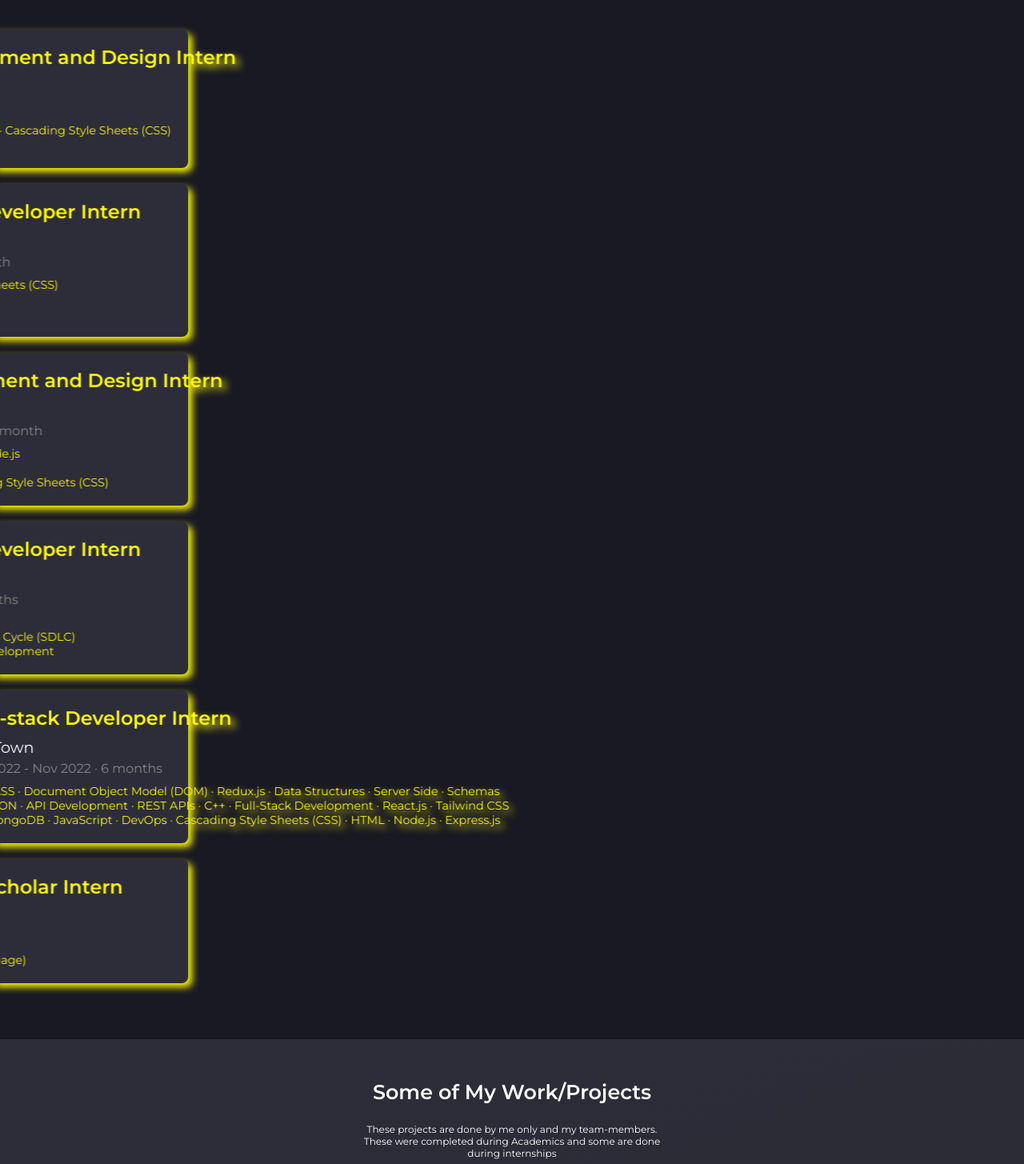
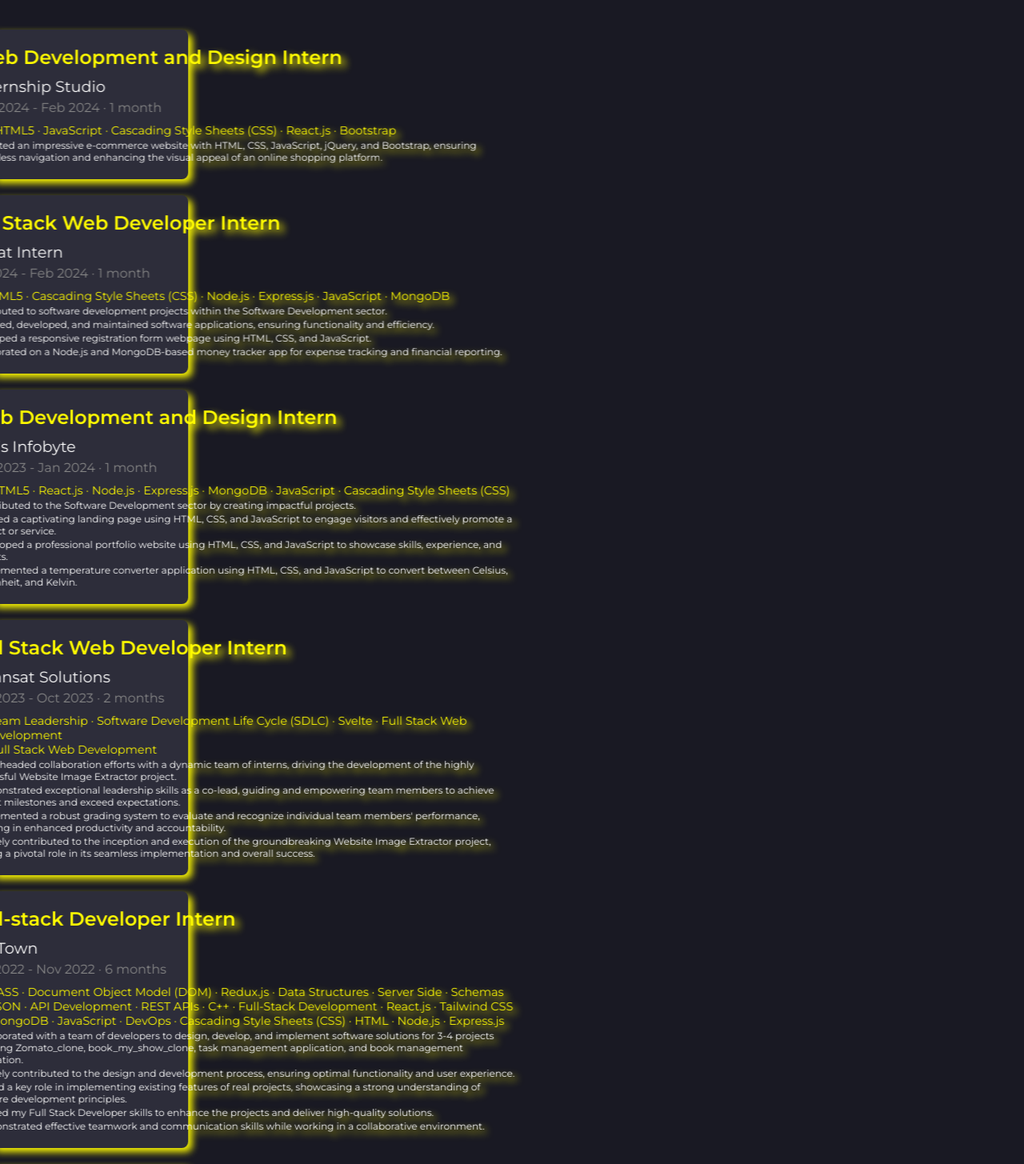
Before and after one commit to Yasshharad/yash_harad_portfolio, a React (Create React App) app: page / in a window 1280 px wide. Shown: the part 2820-4275 px from the top of the page at 80% size. Built offline with nearby package versions, Linux system fonts and the light colour scheme; the HTML template or start-up script is replaced by a standard one.

Commit message:
experience, projects updated

```diff
--- a/src/components/Experience/Experience.jsx
+++ b/src/components/Experience/Experience.jsx
@@ -43,7 +43,7 @@ const ExperienceCard = styled.li`
 const Timeline = styled.div`
   position: absolute;
   width: 3px;
-  height: 580px;
+  height: 850px;
   background-color: #fffb00;
   left: -50px;
   top: 0;
@@ -101,6 +101,11 @@ const CompanyLogo = styled.img`
   height:50px;
   margin-right: 20px;
 `;
+const Description = styled.p`
+  font-size: 12px;
+  color: #fff;
+  margin-top: 2px;
+`;
 
 const Experience = () => {
   return (
@@ -118,11 +123,13 @@ const Experience = () => {
                 <div>
                   <Position>Web Development and Design Intern</Position>
                   <Company>Internship Studio</Company>
-                  <EmploymentDate>Jan 2024 - Present</EmploymentDate>
+                  <EmploymentDate>Jan 2024 - Feb 2024 · 1 month</EmploymentDate>
                   <Responsibilities>
-                    <ResponsibilityItem>· HTML5 · JavaScript · Cascading Style Sheets (CSS) </ResponsibilityItem>
-                    <ResponsibilityItem>· React.js · Bootstrap</ResponsibilityItem>
+                    <ResponsibilityItem>· HTML5 · JavaScript · Cascading Style Sheets (CSS) · React.js · Bootstrap</ResponsibilityItem>
                   </Responsibilities>
+                  <Description>
+                  · Created an impressive e-commerce website with HTML, CSS, JavaScript, jQuery, and Bootstrap, ensuring seamless navigation and enhancing the visual appeal of an online shopping platform.
+                  </Description>
                 </div>
               </Slide>
             </ExperienceCard>
@@ -136,10 +143,20 @@ const Experience = () => {
                   <Company>Bharat Intern</Company>
                   <EmploymentDate>Jan 2024 - Feb 2024 · 1 month</EmploymentDate>
                   <Responsibilities>
-                    <ResponsibilityItem>· HTML5 · Cascading Style Sheets (CSS) </ResponsibilityItem>
-                    <ResponsibilityItem>· Node.js· Express.js </ResponsibilityItem>
-                    <ResponsibilityItem>· JavaScript · MongoDB</ResponsibilityItem>
+                    <ResponsibilityItem>· HTML5 · Cascading Style Sheets (CSS) · Node.js · Express.js · JavaScript · MongoDB</ResponsibilityItem>
                   </Responsibilities>
+                  <Description>
+                  · Contributed to software development projects within the Software Development sector.
+                  </Description>
+                  <Description>
+                  · Designed, developed, and maintained software applications, ensuring functionality and efficiency.
+                  </Description>
+                  <Description>
+                  · Developed a responsive registration form webpage using HTML, CSS, and JavaScript.
+                  </Description>
+                  <Description>
+                  · Collaborated on a Node.js and MongoDB-based money tracker app for expense tracking and financial reporting.
+                  </Description>
                 </div>
               </Slide>
             </ExperienceCard>
@@ -153,10 +170,20 @@ const Experience = () => {
                   <Company>Oasis Infobyte</Company>
                   <EmploymentDate>Dec 2023 - Jan 2024 · 1 month</EmploymentDate>
                   <Responsibilities>
-                    <ResponsibilityItem>· HTML5 · React.js · Node.js</ResponsibilityItem>
-                    <ResponsibilityItem>· Express.js · MongoDB</ResponsibilityItem>
-                    <ResponsibilityItem>· JavaScript · Cascading Style Sheets (CSS)</ResponsibilityItem>
+                    <ResponsibilityItem>· HTML5 · React.js · Node.js · Express.js · MongoDB · JavaScript · Cascading Style Sheets (CSS)</ResponsibilityItem>
                   </Responsibilities>
+                  <Description>
+                  · Contributed to the Software Development sector by creating impactful projects.
+                  </Description>
+                  <Description>
+                  · Created a captivating landing page using HTML, CSS, and JavaScript to engage visitors and effectively promote a product or service.
+                  </Description>
+                  <Description>
+                  · Developed a professional portfolio website using HTML, CSS, and JavaScript to showcase skills, experience, and projects.
+                  </Description>
+                  <Description>
+                  · Implemented a temperature converter application using HTML, CSS, and JavaScript to convert between Celsius, Fahrenheit, and Kelvin.
+                  </Description>
                 </div>
               </Slide>
             </ExperienceCard>
@@ -170,10 +197,21 @@ const Experience = () => {
                   <Company>Alhansat Solutions</Company>
                   <EmploymentDate>Sep 2023 - Oct 2023 · 2 months</EmploymentDate>
                   <Responsibilities>
-                    <ResponsibilityItem>· Team Leadership</ResponsibilityItem>
-                    <ResponsibilityItem>· Software Development Life Cycle (SDLC)</ResponsibilityItem>
-                    <ResponsibilityItem>· Svelte · Full Stack Web Development</ResponsibilityItem>
+                    <ResponsibilityItem>· Team Leadership · Software Development Life Cycle (SDLC) · Svelte · Full Stack Web Development</ResponsibilityItem>
+                    <ResponsibilityItem>· Full Stack Web Development</ResponsibilityItem>
                   </Responsibilities>
+                  <Description>
+                  · Spearheaded collaboration efforts with a dynamic team of interns, driving the development of the highly successful Website Image Extractor project.
+                  </Description>
+                  <Description>
+                  · Demonstrated exceptional leadership skills as a co-lead, guiding and empowering team members to achieve project milestones and exceed expectations.
+                  </Description>
+                  <Description>
+                  · Implemented a robust grading system to evaluate and recognize individual team members' performance, resulting in enhanced productivity and accountability.
+                  </Description>
+                  <Description>
+                  · Actively contributed to the inception and execution of the groundbreaking Website Image Extractor project, playing a pivotal role in its seamless implementation and overall success.
+                  </Description>
                 </div>
               </Slide>
             </ExperienceCard>
@@ -190,6 +228,21 @@ const Experience = () => {
                     <ResponsibilityItem>· JSON · API Development · REST APIs · C++ · Full-Stack Development · React.js · Tailwind CSS</ResponsibilityItem>
                     <ResponsibilityItem>· MongoDB · JavaScript · DevOps · Cascading Style Sheets (CSS) · HTML · Node.js · Express.js</ResponsibilityItem>
                   </Responsibilities>
+                  <Description>
+                  · Collaborated with a team of developers to design, develop, and implement software solutions for 3-4 projects including Zomato_clone, book_my_show_clone, task management application, and book management application.
+                  </Description>
+                  <Description>
+                  · Actively contributed to the design and development process, ensuring optimal functionality and user experience.
+                  </Description>
+                  <Description>
+                  · Played a key role in implementing existing features of real projects, showcasing a strong understanding of software development principles.
+                  </Description>
+                  <Description>
+                  · Utilized my Full Stack Developer skills to enhance the projects and deliver high-quality solutions.
+                  </Description>
+                  <Description>
+                  · Demonstrated effective teamwork and communication skills while working in a collaborative environment.
+                  </Description>
                 </div>
               </Slide>
             </ExperienceCard>
@@ -202,8 +255,11 @@ const Experience = () => {
                   <Company>TwoWaits</Company>
                   <EmploymentDate>June 2022 · 1 month</EmploymentDate>
                   <Responsibilities>
-                    <ResponsibilityItem>Python (Programming Language)</ResponsibilityItem>
+                    <ResponsibilityItem>· Python (Programming Language)</ResponsibilityItem>
                   </Responsibilities>
+                  <Description>
+                  · Worked on Project: Ai voice Assistant
+                  </Description>
                 </div>
               </Slide>
             </ExperienceCard>
--- a/src/components/Projects/Projects.jsx
+++ b/src/components/Projects/Projects.jsx
@@ -8,7 +8,7 @@ const Projects = () => {
         <Container id='project'>
             <Zoom>
                 <h1>Some of <span className="green">My Work/Projects</span></h1>
-                <p>These projects are done by me only and my team-members. These were completed during Academics and some are done during internships</p>
+                <p>These projects are done by me only and my team-members. These were completed during Academics and some of them are done during internships</p>
             </Zoom>
             <Slide>
                 <SliderComp />
--- a/src/components/Skills/Skills.jsx
+++ b/src/components/Skills/Skills.jsx
@@ -28,6 +28,10 @@ const SkillList = styled.ul`
   display: grid;
   grid-template-columns: repeat(auto-fit, minmax(200px, 1fr));
   gap: 20px;
+
+  @media (max-width: 768px) {
+    grid-template-columns: repeat(2, 1fr); /* Adjusted for mobile screens */
+  }
 `;
 
 const SkillItem = styled.li`
```
